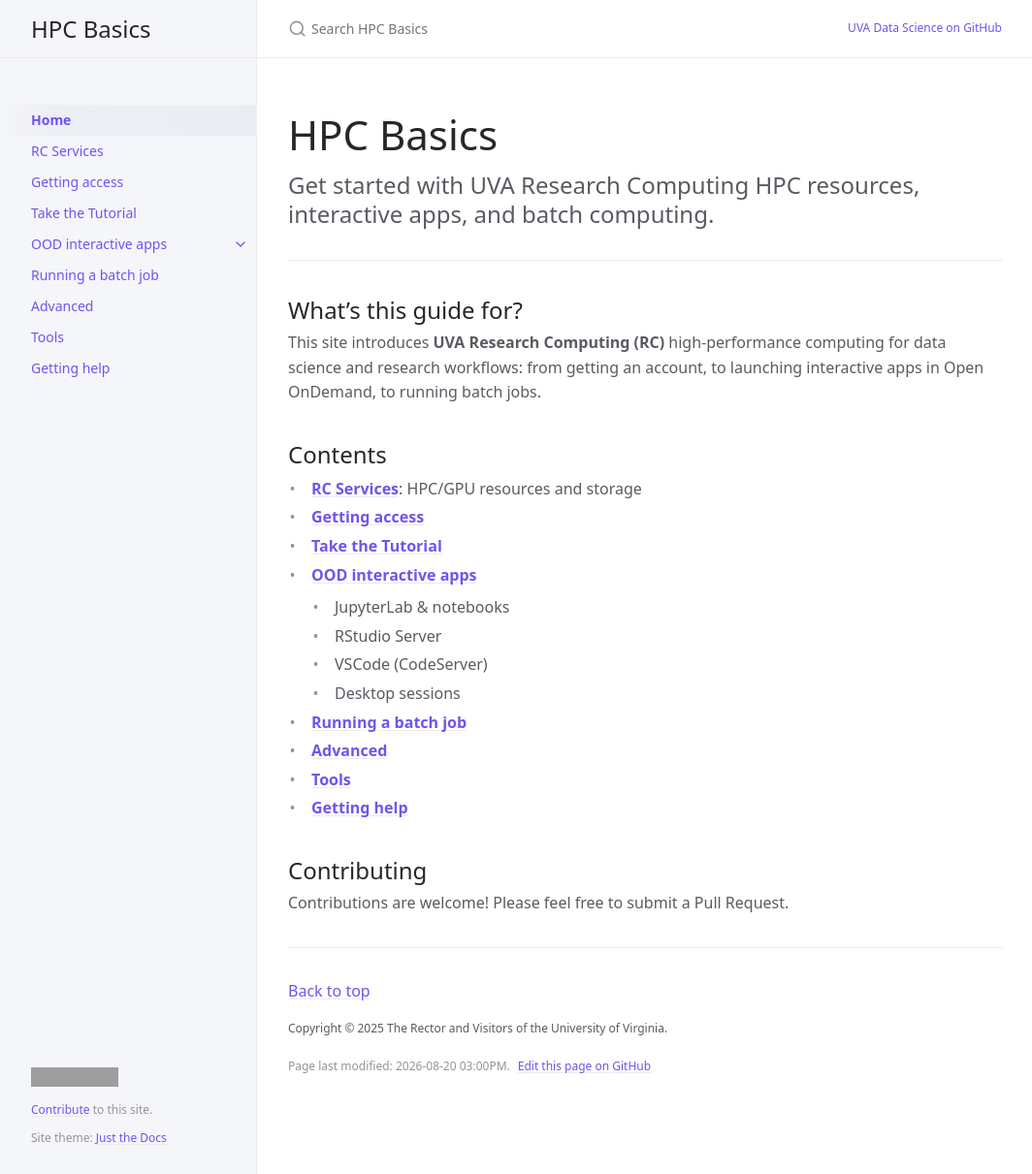
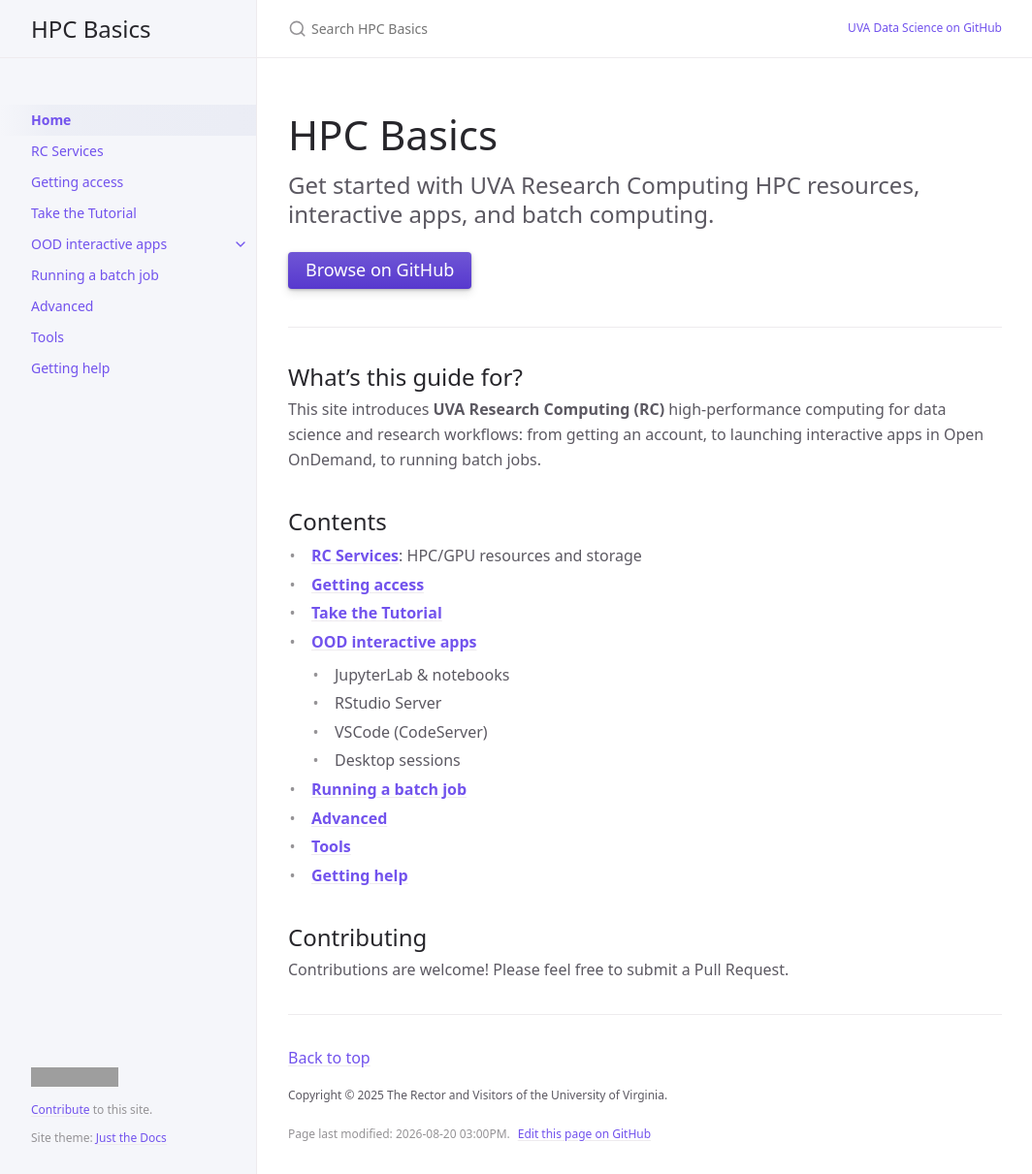
Before and after one commit to UVADS/hpc-basics, a Jekyll site: the page built from index.md, in a window 1280 px wide and 1211 px high. Shown: the whole window at 97% size, without its empty margins (107-1171 px from the left). Built offline with Jekyll 4.4.1, drawn with Linux system fonts in a browser that asks for light colours; cached includes are drawn as plain includes; grey boxes are pictures that could not be loaded.

Commit message:
added browse github button

```diff
--- a/index.md
+++ b/index.md
@@ -12,6 +12,8 @@ last_modified_date: "2026-08-20 03:00PM"
 
 Get started with UVA Research Computing HPC resources, interactive apps, and batch computing.
 {: .fs-6 .fw-300 }
+
+[Browse on GitHub](https://github.com/UVADS/hpc-basics/){: .btn .btn-primary .fs-5 .mb-4 .mb-md-0 .mr-2 }
 
 ---
 
```
